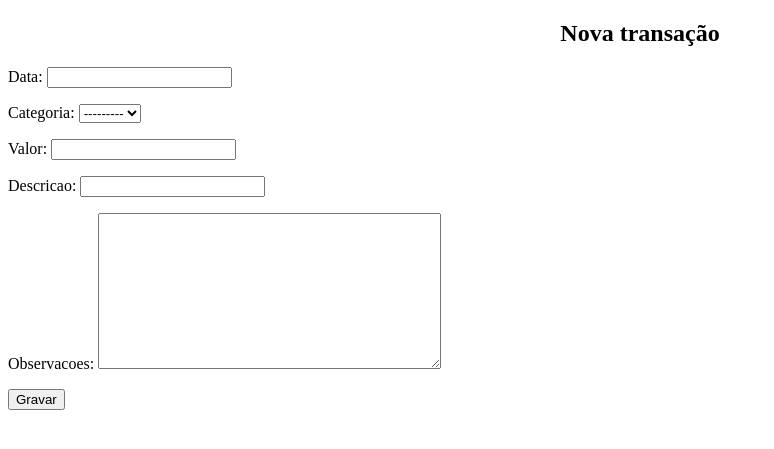
After one commit to ffelixneto/django_conceitos, a Django app: page /nova_transacao/ in a window 1280 px wide. The commit adds this page. Shown: the top 449 px of the page, without its empty margins (0-774 px from the left). Run offline with Django 4.2, Linux system fonts and the light colour scheme; data that the repository does not hold is empty.

Commit message:
Form personalizado. Criação de transação

```diff
--- /dev/null
+++ b/contas/forms.py
@@ -0,0 +1,13 @@
+from django.forms import ModelForm
+from .models import Transacao
+
+class TransacaoForm(ModelForm):
+    class Meta:
+        model = Transacao
+        fields = [
+            'data',
+            'categoria',
+            'valor',
+            'descricao',
+            'observacoes'
+            ]
--- /dev/null
+++ b/contas/templates/contas/form.html
@@ -0,0 +1,23 @@
+<!DOCTYPE html>
+<html lang="en">
+<head>
+    <meta charset="UTF-8">
+    <meta http-equiv="X-UA-Compatible" content="IE=edge">
+    <meta name="viewport" content="width=device-width, initial-scale=1.0">
+    <title>Nova Transação</title>
+</head>
+<body>
+    <h2 style="text-align: center;">
+        Nova transação
+    </h2>
+
+    <form method="POST">
+        {% csrf_token %}
+
+        {{ form.as_p }}
+
+        <button type="submit"> Gravar </button>
+    </form>
+
+</body>
+</html>
--- a/contas/templates/contas/listagem.html
+++ b/contas/templates/contas/listagem.html
@@ -16,5 +16,11 @@
         <li>{{ transacao.categoria }} : {{ transacao }} - {{ transacao.data }} - R$ {{ transacao.valor }}</li>
     {% endfor %}
     </ul>
+
+    <br/>
+
+    <a href="{% url 'url_nova_transacao' %}">Nova Transação</button>
+    <br/>
+
 </body>
 </html>
--- a/contas/views.py
+++ b/contas/views.py
@@ -1,9 +1,10 @@
-from django.shortcuts import render
+from django.shortcuts import render, redirect
 
 from django.http import HttpResponse
 from datetime import datetime
 
 from .models import Transacao
+from .forms import TransacaoForm
 
 def home(request):
     """
@@ -28,3 +29,16 @@ def listagem(request):
     tran_data = {}
     tran_data['transacoes'] = Transacao.objects.all()
     return render(request, 'contas/listagem.html', tran_data)
+
+def nova_transacao(request):
+    """
+    PAGINA DE NOVA TRANSAÇÃO COM FORM
+    """
+
+    form = TransacaoForm(request.POST or None)
+    if form.is_valid():
+        form.save()
+        return redirect("url_listagem")
+
+
+    return render(request, 'contas/form.html', {'form' : form})
--- a/controle_gastos/urls.py
+++ b/controle_gastos/urls.py
@@ -15,11 +15,16 @@ Including another URLconf
 """
 from django.contrib import admin
 from django.urls import path
-from contas.views import home
-from contas.views import listagem
+from contas.views import (
+    home,
+    nova_transacao,
+    listagem
+    )
+
 
 urlpatterns = [
     path('admin/', admin.site.urls),
     path('home/', home),
-    path('listagem/', listagem),
+    path('', listagem, name="url_listagem"),
+    path('nova_transacao/', nova_transacao, name="url_nova_transacao"),
 ]
```
